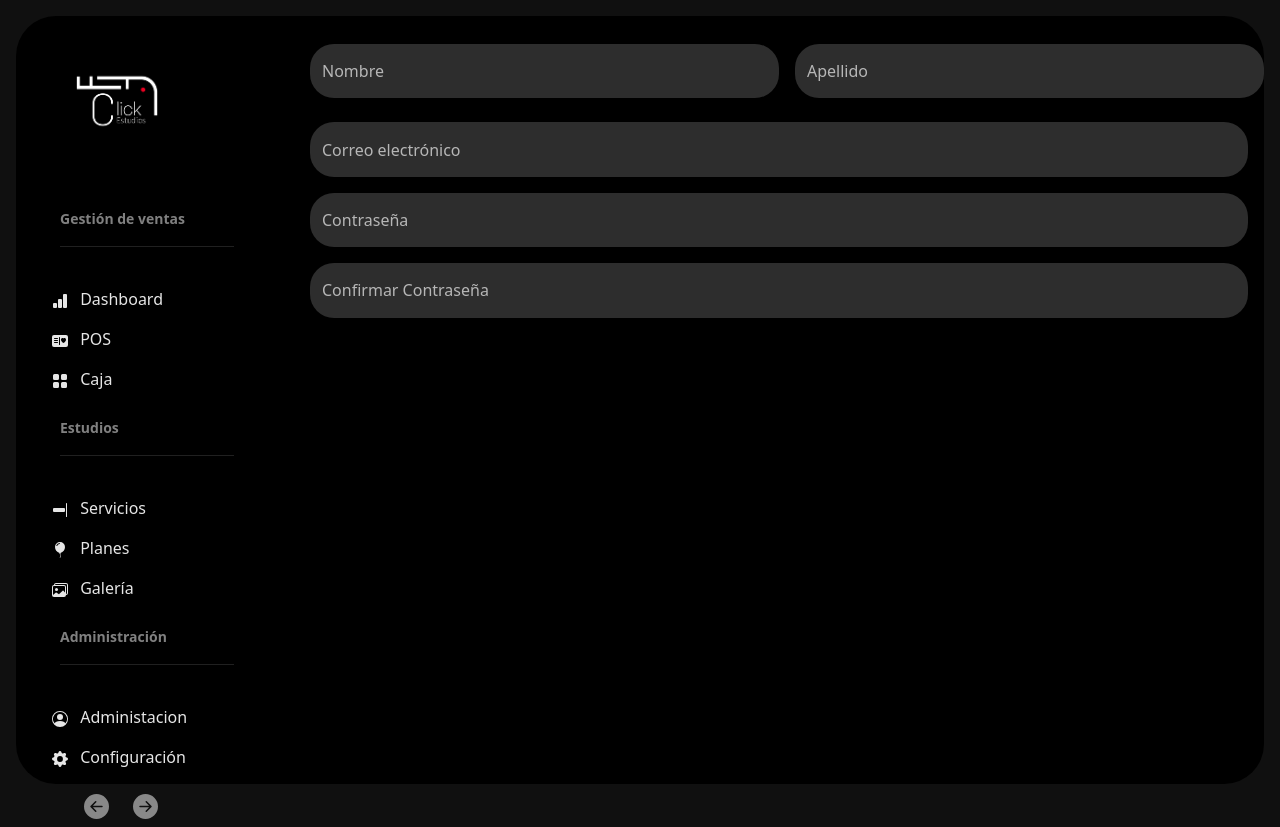
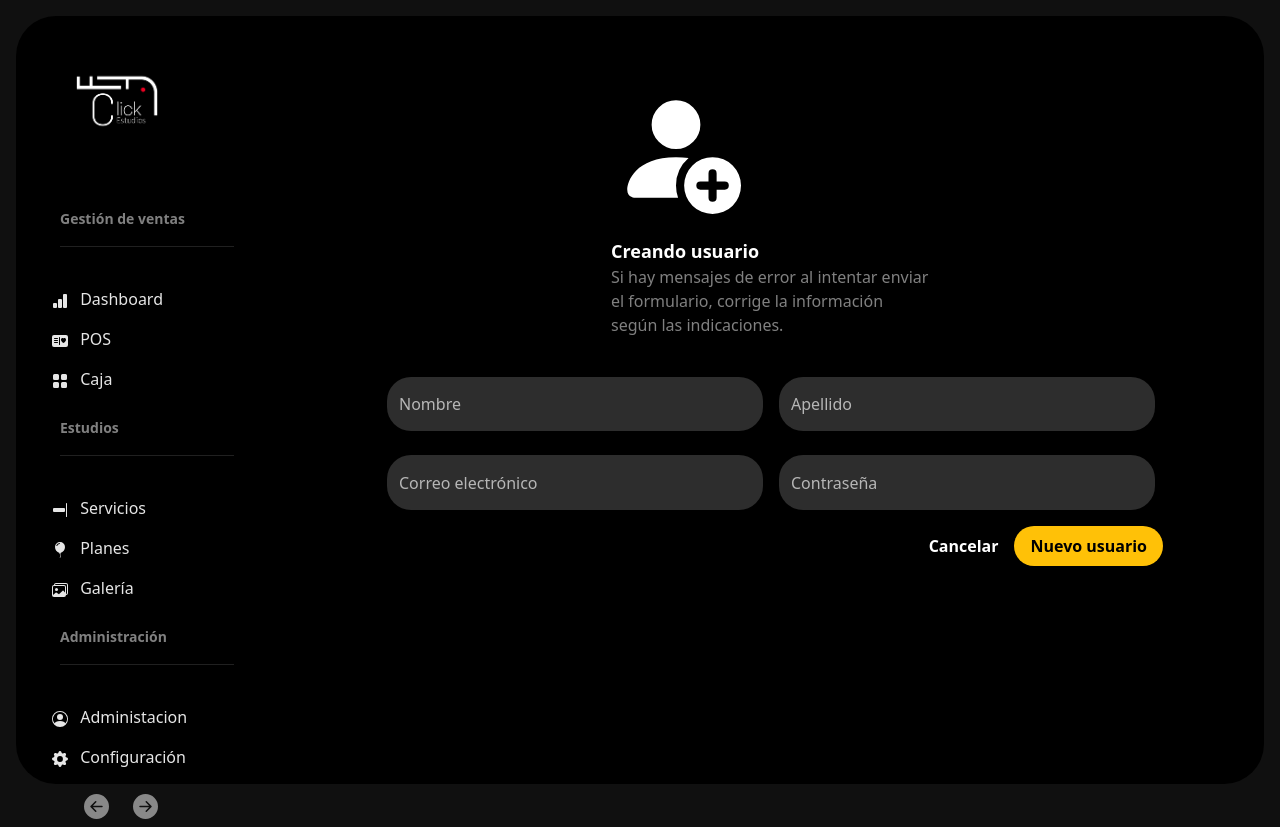
Before and after one commit to the-wandy-olivares/_ClickEstudios, a Django app: page /empleados-create/ in a window 1280 px wide. Run offline with Django 5.2, Linux system fonts and the light colour scheme; some web fonts are replaced.

Commit message:
Mejorar la interfaz de usuario en la gestión de empleados, actualizando estilos y estructura del formulario de creación de usuarios, y añadiendo animaciones para una mejor presentación.

```diff
--- a/ClickEstudios/Estudios/templates/empleados/empleados-create.html
+++ b/ClickEstudios/Estudios/templates/empleados/empleados-create.html
@@ -16,31 +16,48 @@
       }
 </style>
 
-<div class="container">
-
-      <form method="post">
+<div data-aos="fade-in" class="container text-white d-flex justify-content-center pt-5 flex-wrap align-content-start">
+      <div class="w-100" style="max-width: 20rem;">
+            <svg xmlns="http://www.w3.org/2000/svg" width="130" height="130" fill="currentColor" class="bi bi-person-fill-add" viewBox="0 0 16 16">
+                  <path d="M12.5 16a3.5 3.5 0 1 0 0-7 3.5 3.5 0 0 0 0 7m.5-5v1h1a.5.5 0 0 1 0 1h-1v1a.5.5 0 0 1-1 0v-1h-1a.5.5 0 0 1 0-1h1v-1a.5.5 0 0 1 1 0m-2-6a3 3 0 1 1-6 0 3 3 0 0 1 6 0"/>
+                  <path d="M2 13c0 1 1 1 1 1h5.256A4.5 4.5 0 0 1 8 12.5a4.5 4.5 0 0 1 1.544-3.393Q8.844 9.002 8 9c-5 0-6 3-6 4"/>
+                </svg> <br> <br>
+                <strong style="font-size: 18px;" class="w-100">
+                      Creando usuario
+                  </strong>
+                  <p class="text-white-50">
+                        Si hay mensajes de error al intentar enviar el formulario, corrige la información según las indicaciones.
+                  </p>
+      </div>
+      <form method="post" style="width: 50rem;">
             {% csrf_token %}
             <span class='d-none'>
                   {{form.username}}
             </span>
-            <div class="form-row d-flex">
-                  <div class="form-group col-md-6">
+
+            <div class="form-row d-flex ">
+                  <div class="form-group w-50">
                         <input type="text" name="first_name" class="form-control" placeholder="Nombre" required id="id_first_name">
                   </div>
-                  <div class="form-group col-md-6">
+                  <div class="form-group w-50">
                         <input type="text" name="last_name" class="form-control" placeholder="Apellido" required id="id_last_name">
                   </div>
             </div>
 
-            <div class="form-row d-flex flex-wrap w-100 ">
-                  <div class="form-group w-100">
+            <div class="form-row d-flex  ">
+                  <div class="form-group w-50">
                         <input type="email" name="email" class="form-control" placeholder="Correo electrónico" required id="id_email">
                   </div>
-                  <div class="form-group w-100">
+                  <div class="form-group w-50">
                         <input type="password" name="password" class="form-control" placeholder="Contraseña" required id="id_password">
                   </div>
             </div>
-            <button type="submit" class="btn btn-primary" style='display: none;'> Crear usuario</button>
+            <div class="d-flex justify-content-end">
+                  <a href="{% url 'estudios:empleados' %}" class="btn p-2  ps-3 pe-3 rounded-5 btn-primary bg-transparent border-0"
+                        style="font-weight: bold;"> Cancelar </a>
+                  <button type="submit" class="btn p-2  ps-3 pe-3 rounded-5 btn-primary bg-warning border-0 text-black"
+                        style="font-weight: bold;" > Nuevo usuario  </button>
+            </div>
       </form>
 
 
@@ -48,39 +65,6 @@
 
 
 <script>
-      document.addEventListener('DOMContentLoaded', function() {
-            const password = document.getElementById('id_password');
-            const confirmPassword = document.createElement('input');
-            confirmPassword.type = 'password';
-            confirmPassword.name = 'confirm_password';
-            confirmPassword.className = 'form-control';
-            confirmPassword.placeholder = 'Confirmar Contraseña';
-            confirmPassword.required = true;
-            confirmPassword.id = 'id_confirm_password';
-
-
-
-            const formGroup = document.createElement('div');
-            formGroup.classList.add('form-group', 'w-100' )
-
-            formGroup.appendChild(confirmPassword);
-
-            password.parentNode.parentNode.insertBefore(formGroup, password.parentNode.nextSibling);
-
-            const submitButton = document.querySelector('button[type="submit"]');
-            submitButton.style.display = 'none';
-
-            function validatePasswords() {
-                  if (password.value === confirmPassword.value) {
-                        submitButton.style.display = 'block';
-                  } else {
-                        submitButton.style.display = 'none';
-                  }
-            }
-
-            password.addEventListener('input', validatePasswords);
-            confirmPassword.addEventListener('input', validatePasswords);
-      });
 
       const email = document.getElementById('id_email');
       const username = document.getElementById('id_username');
```
Also changed, not shown: ClickEstudios/Estudios/templates/empleados/empleados-update.html (+58 -10 lines), ClickEstudios/Estudios/templates/empleados/empleados.html (+17 -13 lines).
